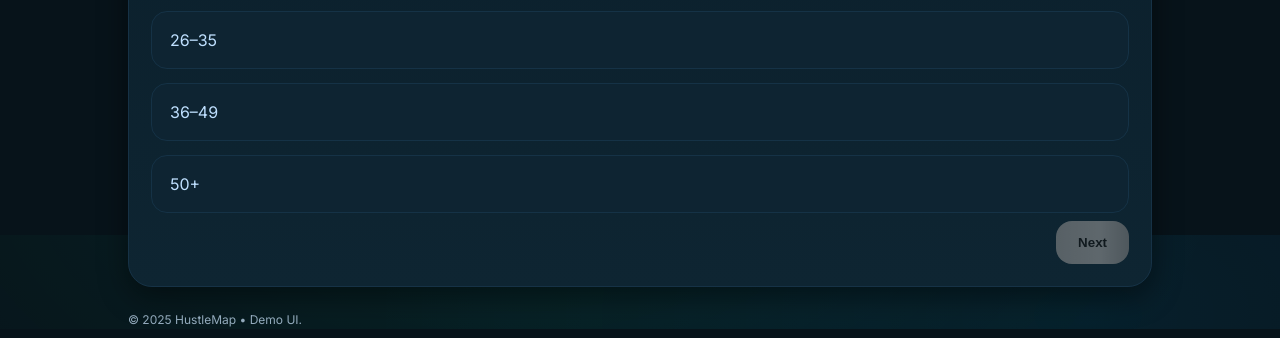
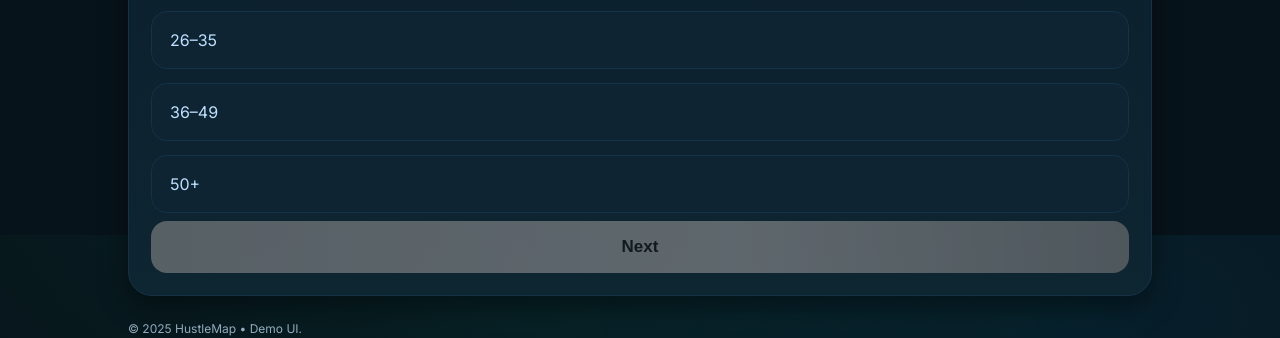
Before and after one commit to CKFLO-cyber/hustlemap., a plain HTML site: page index.html in a window 1280 px wide. Shown: the part 565-903 px from the top of the page. Drawn offline with Linux system fonts and the light colour scheme.

Commit message:
Update style.css

```diff
--- a/style.css
+++ b/style.css
@@ -216,3 +216,20 @@ blockquote{background:#0d2230; border:1px solid #143041; padding:16px; border-ra
 @media (max-width:340px){
   .hm-badges{ grid-template-columns: 1fr; }
 }
+/* Bigger NEXT button (mobile-friendly) */
+#nextBtn {
+  font-size: 18px;           /* +2px */
+  padding: 18px 28px;        /* mai multă zonă de tap */
+  min-height: 56px;          /* țintă tactilă comfort */
+  border-radius: 16px;       /* păstrăm stilul rotunjit */
+  width: 100%;               /* se întinde frumos pe lățime */
+}
+
+/* pe ecrane mari îl ținem puțin mai “cuminte” */
+@media (min-width: 768px) {
+  #nextBtn {
+    font-size: 17px;
+    padding: 16px 24px;
+    min-height: 52px;
+  }
+}
```
